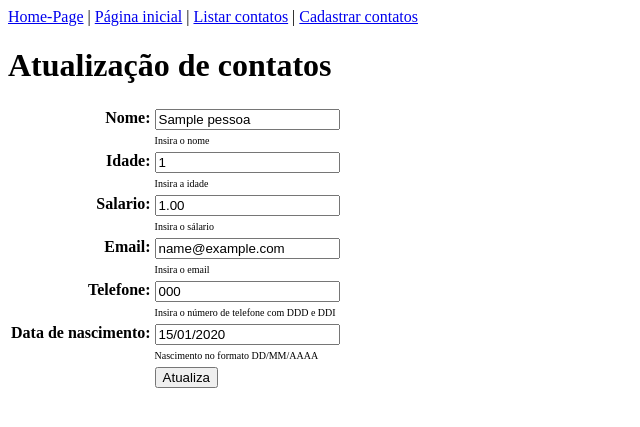
After one commit to jmal93/prog-web, a Django app: page /contatos/atualiza/1/ in a window 1280 px wide. The commit adds this page. Shown: the top 427 px of the page, without its empty margins (0-640 px from the left). Run offline with Django 5.2, Linux system fonts and the light colour scheme; tables that the repository leaves empty hold one stand-in row (values such as "Sample post").

Commit message:
Create e update contato

```diff
--- a/agenda/agenda/contatos/forms.py
+++ b/agenda/agenda/contatos/forms.py
@@ -1,5 +1,6 @@
 from django import forms
 from contatos.models import Pessoa
+
 
 class ContatosModel2Form(forms.ModelForm):
     dtNasc = forms.DateField(
--- a/agenda/agenda/contatos/models.py
+++ b/agenda/agenda/contatos/models.py
@@ -6,7 +6,7 @@ class Pessoa(models.Model):
     nome = models.CharField(max_length=100, help_text='Insira o nome')
     idade = models.IntegerField(help_text='Insira a idade')
     salario = models.DecimalField(
-        help_text='Insira o sálario', decimal_places=2, max_digits=4)
+        help_text='Insira o sálario', decimal_places=2, max_digits=6)
     email = models.EmailField(help_text='Insira o email', max_length=254)
     telefone = models.CharField(
         help_text='Insira o número de telefone com DDD e DDI', max_length=20)
--- a/agenda/agenda/contatos/static/contatos/css/estilo.css
+++ b/agenda/agenda/contatos/static/contatos/css/estilo.css
@@ -11,4 +11,5 @@
 
 .formulario th {
   text-align: right;
+  vertical-align: text-top;
 }
--- /dev/null
+++ b/agenda/agenda/contatos/templates/contatos/atualizaContatos.html
@@ -0,0 +1,27 @@
+{% load static %}
+<!DOCTYPE html>
+<html lang="pt-br">
+
+<head>
+  <meta charset="UTF-8">
+  <meta name="viewport" content="width=device-width, initial-scale=1">
+  <title>Atualiza Contato</title>
+  <link href="{% static 'contatos/css/estilo.css' %}" rel="stylesheet">
+</head>
+
+<body>
+    {% include "contatos/links.html" %}
+    <h1>Atualização de contatos</h1>
+    <form method="POST" class='formulario'>
+      {% csrf_token %}
+      <table>
+        {{ pessoa.as_table }}
+        <tr>
+          <td></td>
+          <td><input type="submit" value="Atualiza"></td>
+        </tr>
+      </table>
+    </form>
+</body>
+
+</html>
--- a/agenda/agenda/contatos/templates/contatos/listaContatos.html
+++ b/agenda/agenda/contatos/templates/contatos/listaContatos.html
@@ -5,7 +5,7 @@
 <head>
   <meta charset="UTF-8">
   <meta name="viewport" content="width=device-width, initial-scale=1">
-  <title>Pessoas</title>
+  <title>Lista Contatos</title>
   <link href="{% static 'contatos/css/estilo.css' %}" rel="stylesheet">
 </head>
 
@@ -24,6 +24,7 @@
       <td>{{pessoa.nome}}</td>
       <td>{{pessoa.idade}}</td>
       <td>{{pessoa.salario}}</td>
+        <td><a href="{% url 'contatos:atualiza-contato' pk=pessoa.id %}">Atualizar</a></td>
     </tr>
     {% empty %}
     <tr>
--- a/agenda/agenda/contatos/urls.py
+++ b/agenda/agenda/contatos/urls.py
@@ -6,4 +6,7 @@ urlpatterns = [
     path('', views.ContatoListView.as_view(), name='home-contatos'),
     path('lista/', views.ContatoListView.as_view(), name='lista-contatos'),
     path('cria/', views.ContatoCreateView.as_view(), name='cria-contatos'),
+    path('atualiza/<int:pk>/',
+         views.ContatoUpdateView.as_view(),
+         name='atualiza-contato'),
 ]
--- a/agenda/agenda/contatos/views.py
+++ b/agenda/agenda/contatos/views.py
@@ -1,4 +1,4 @@
-from django.shortcuts import render
+from django.shortcuts import render, get_object_or_404
 from django.views.generic.base import View
 from django.http.response import HttpResponseRedirect
 from django.urls.base import reverse_lazy
@@ -23,4 +23,27 @@ class ContatoCreateView(View):
         if formulario.is_valid():
             contato = formulario.save()
             contato.save()
-            return HttpResponseRedirect(reverse_lazy('contatos:lista-contatos'))
+            return HttpResponseRedirect(
+                reverse_lazy('contatos:lista-contatos')
+            )
+
+
+class ContatoUpdateView(View):
+    def get(self, request, pk, *args, **kwargs):
+        pessoa = Pessoa.objects.get(pk=pk)
+        formulario = ContatosModel2Form(instance=pessoa)
+        context = {'pessoa': formulario}
+        return render(request, 'contatos/atualizaContatos.html', context)
+
+    def post(self, request, pk, *args, **kwargs):
+        pessoa = get_object_or_404(Pessoa, pk=pk)
+        formulario = ContatosModel2Form(request.POST, instance=pessoa)
+        if formulario.is_valid():
+            pessoa = formulario.save()
+            pessoa.save()
+            return HttpResponseRedirect(
+                reverse_lazy('contatos:lista-contatos')
+            )
+        else:
+            context = {'pessoa': formulario}
+            return render(request, 'contatos/atualizaContatos.html', context)
```
